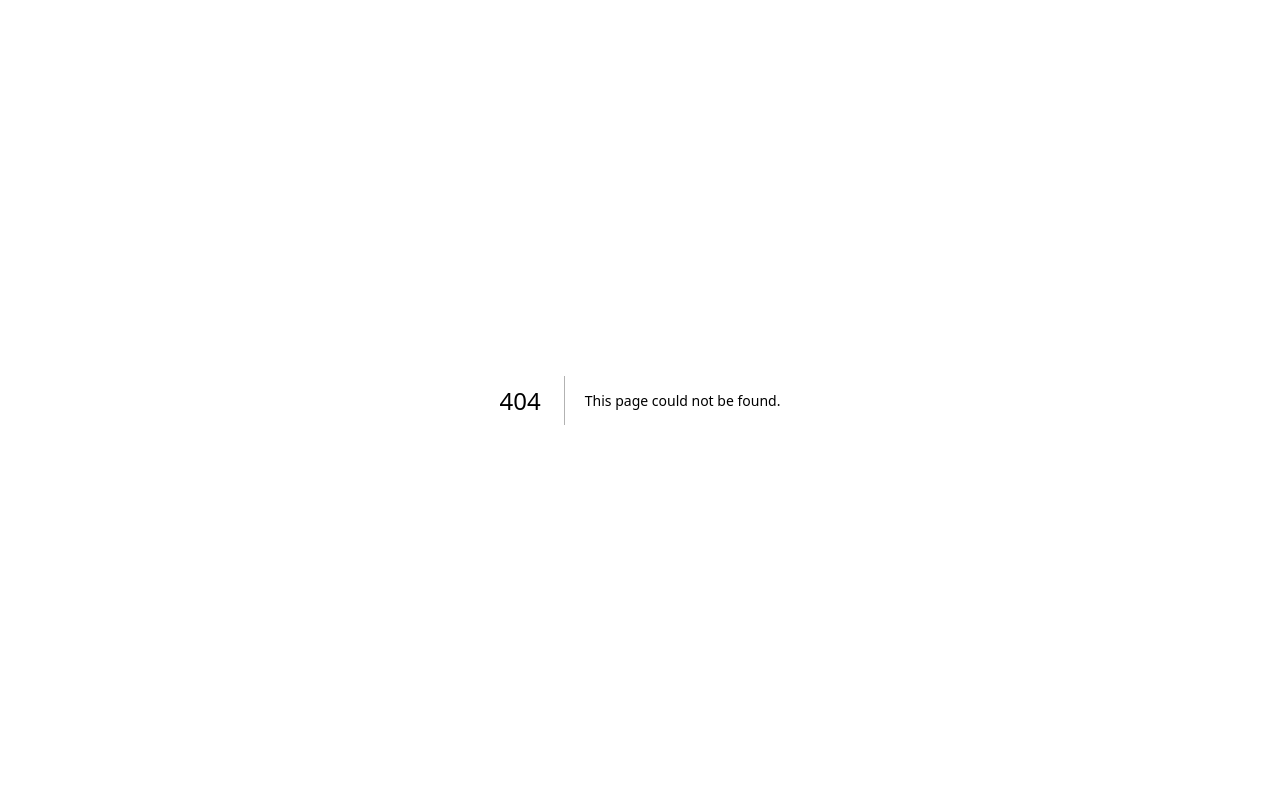
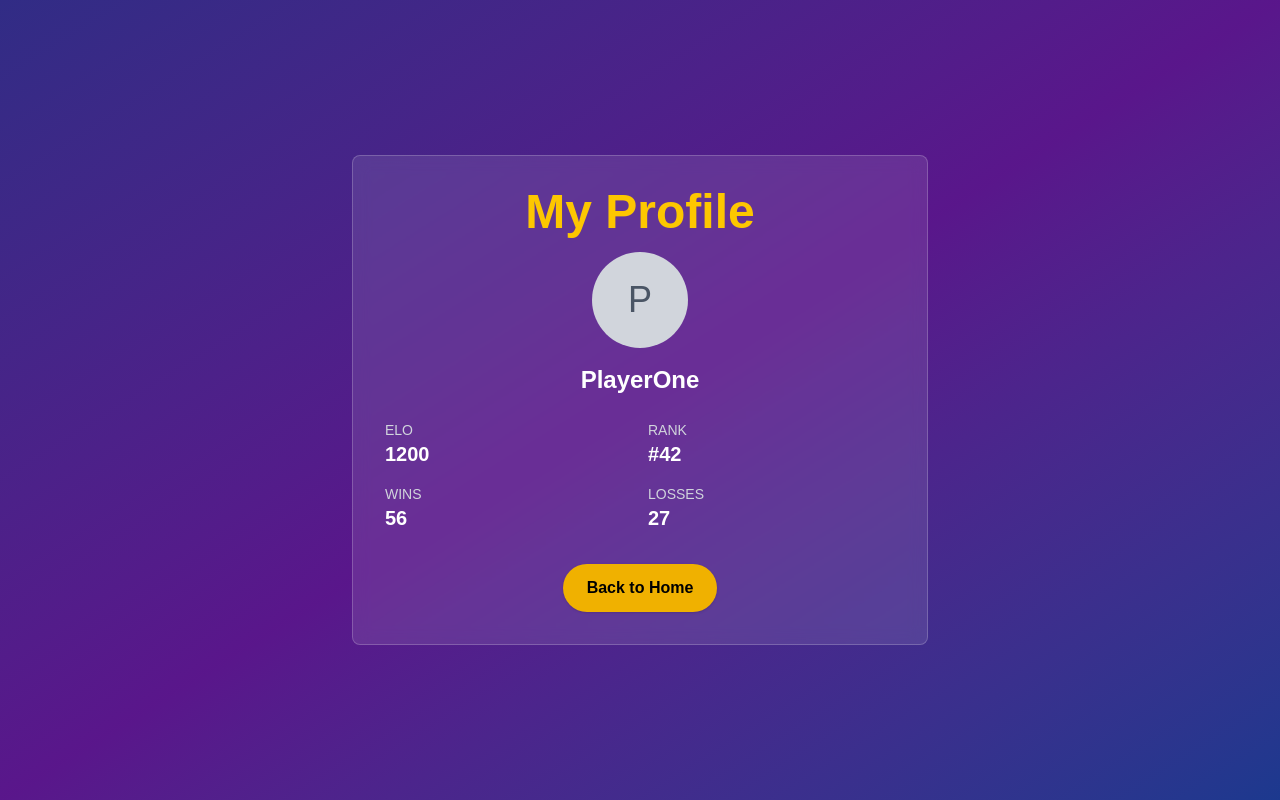
Before and after one commit to Mackintac/Dice-Roll-Duel-v2, a Next.js app in the folder dice-roll-duel-v2/: page /profile in a window 1280 px wide. Before the commit this address had no page. Built offline with nearby package versions, Linux system fonts and the light colour scheme.

Commit message:
add profile page

```diff
--- /dev/null
+++ b/dice-roll-duel-v2/app/profile/page.tsx
@@ -0,0 +1,66 @@
+import Link from 'next/link';
+import { Metadata } from 'next';
+import { Player } from '../lib/types';
+
+export const metadata: Metadata = {
+  title: 'My Profile - Dice Roll Duel',
+  description:
+    'View your player statistics, ELO rating, rank and match history.',
+};
+
+// temporary mock data for demonstration
+const mockPlayer: Player = {
+  id: '1',
+  name: 'PlayerOne',
+  elo: 1200,
+  rank: 42,
+  wins: 56,
+  losses: 27,
+  createdAt: new Date().toISOString(),
+};
+
+export default function ProfilePage() {
+  const player = mockPlayer;
+
+  return (
+    <div className='min-h-screen bg-gradient-to-br from-indigo-900 via-purple-900 to-blue-900 flex items-center justify-center p-4'>
+      <div className='max-w-xl w-full bg-white/10 backdrop-blur-sm rounded-lg p-8 border border-white/20 text-center'>
+        <h1 className='text-5xl font-bold text-yellow-400 mb-4'>My Profile</h1>
+        <div className='flex flex-col items-center mb-6'>
+          <div className='w-24 h-24 bg-gray-300 rounded-full flex items-center justify-center text-4xl text-gray-600 mb-4'>
+            {player.name.charAt(0)}
+          </div>
+          <h2 className='text-2xl font-semibold text-white'>{player.name}</h2>
+        </div>
+
+        <div className='grid grid-cols-2 gap-4 text-left text-white'>
+          <div>
+            <p className='text-sm uppercase text-gray-300'>ELO</p>
+            <p className='text-xl font-bold'>{player.elo}</p>
+          </div>
+          <div>
+            <p className='text-sm uppercase text-gray-300'>Rank</p>
+            <p className='text-xl font-bold'>#{player.rank}</p>
+          </div>
+          <div>
+            <p className='text-sm uppercase text-gray-300'>Wins</p>
+            <p className='text-xl font-bold'>{player.wins}</p>
+          </div>
+          <div>
+            <p className='text-sm uppercase text-gray-300'>Losses</p>
+            <p className='text-xl font-bold'>{player.losses}</p>
+          </div>
+        </div>
+
+        <div className='mt-8'>
+          <Link
+            href='/'
+            className='inline-block bg-yellow-500 hover:bg-yellow-400 text-black font-bold px-6 py-3 rounded-full shadow transition-transform duration-200 hover:scale-105'
+          >
+            Back to Home
+          </Link>
+        </div>
+      </div>
+    </div>
+  );
+}
```
